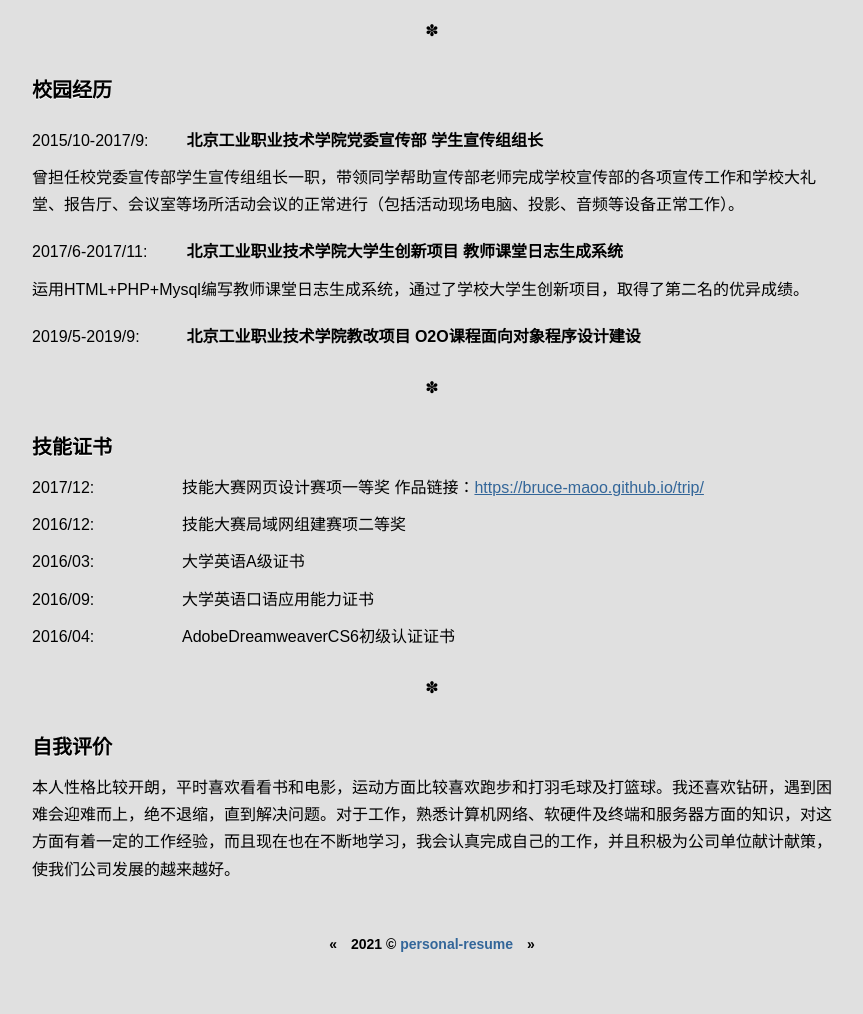
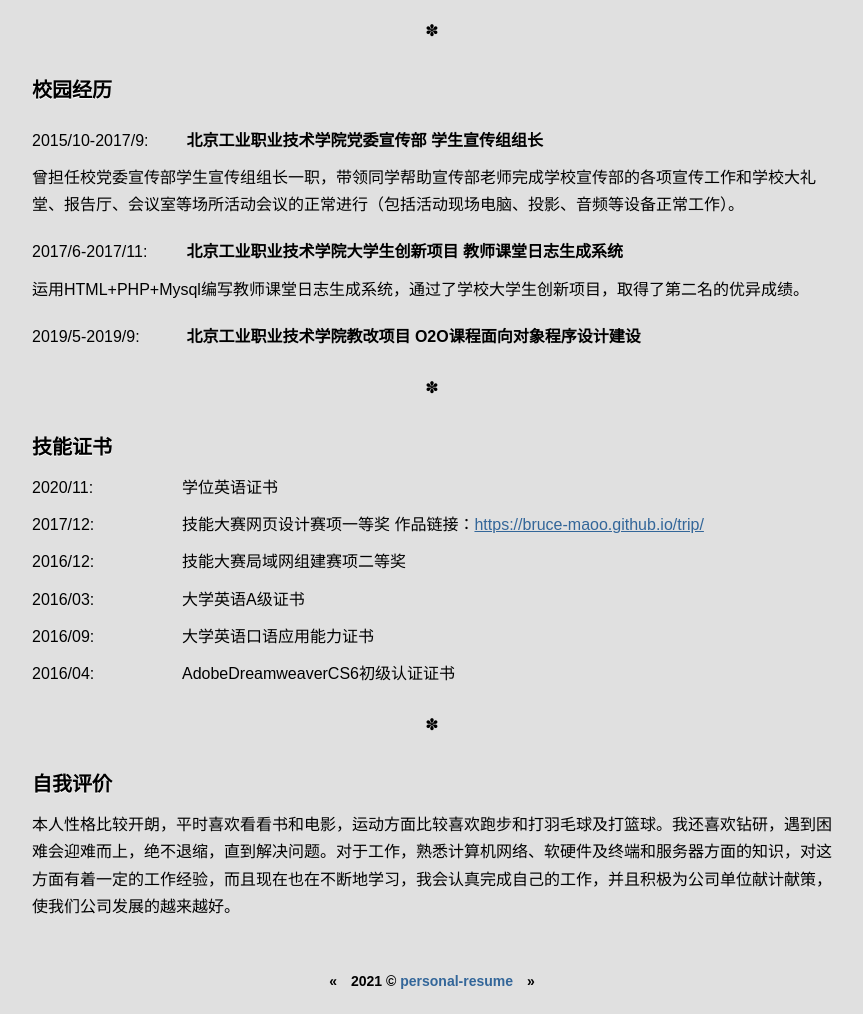
Before and after one commit to bruce-maoo/personal-resume, a plain HTML site: page index.html in a window 1280 px wide. Shown: the part 1266-2280 px from the top of the page, without its empty margins (208-1071 px from the left). Before the commit the page ends 2242 px from the top, so only its background shows below. Drawn offline with Linux system fonts and the light colour scheme.

Commit message:
Update index.html

```diff
--- a/index.html
+++ b/index.html
@@ -53,6 +53,7 @@
         </section>
         <section id="about">
             <h2>技能证书</h2>
+            <p><time>2020/11:</time>学位英语证书</p>
             <p><time>2017/12:</time>技能大赛网页设计赛项一等奖 作品链接：<a class="print" href="https://bruce-maoo.github.io/trip/">https://bruce-maoo.github.io/trip/</a></p>
             <p><time>2016/12:</time>技能大赛局域网组建赛项二等奖</p>
             <p><time>2016/03:</time>大学英语A级证书</p>
```
